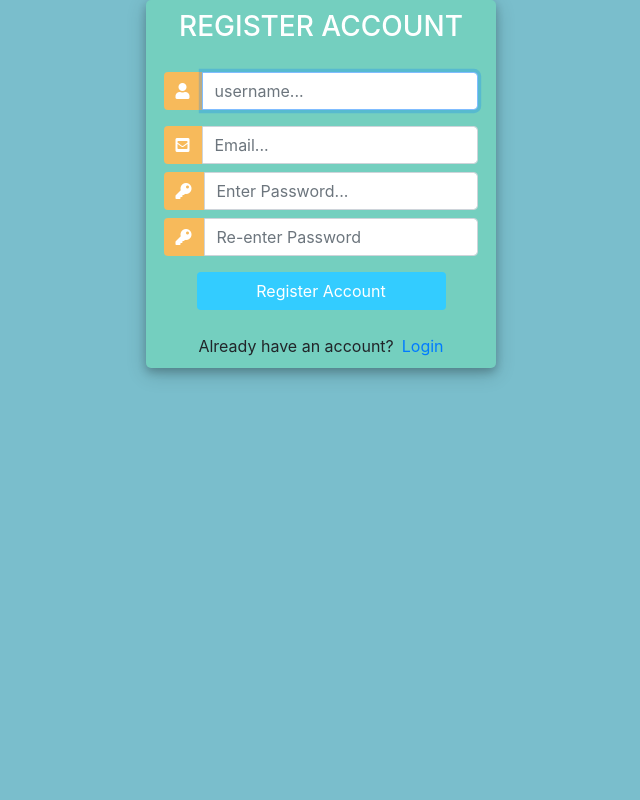
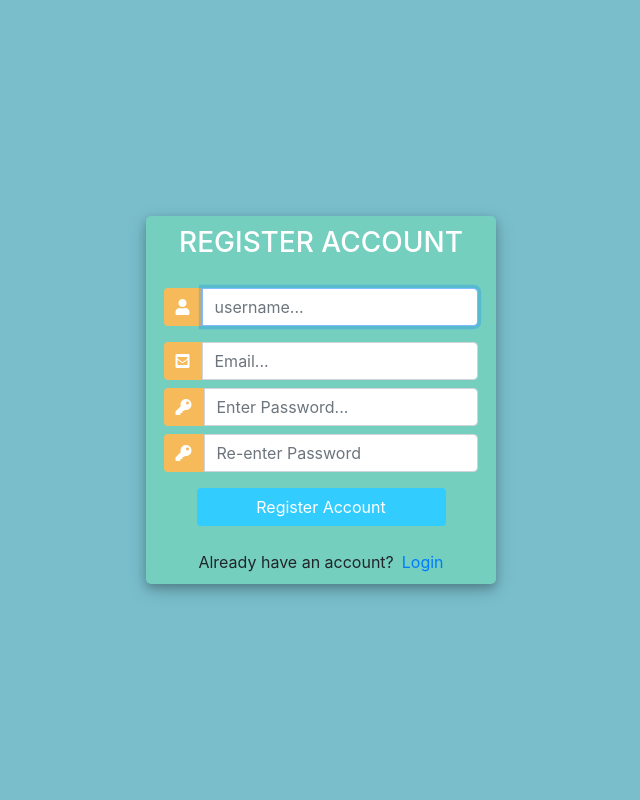
Before and after one commit to jojothomas1515/Tutorial, a Django app: page /register/ in a window 1280 px wide. Shown: the whole page, without its empty margins (319-959 px from the left). Run offline with Django 3.2, Linux system fonts and the light colour scheme; some libraries are stand-ins or nearby versions.

Commit message:
bug corrected

```diff
--- a/accounts/templates/accounts/register.html
+++ b/accounts/templates/accounts/register.html
@@ -69,7 +69,7 @@
 </head>
 <body>
 <div class="container h-100">
-    <div class="d-flex justify-content-center">
+    <div class="d-flex justify-content-center h-100">
         <div class="user_card">
             <div class="d-flex justify-content-center">
                 <h3 id="form-title">REGISTER ACCOUNT</h3>
```
